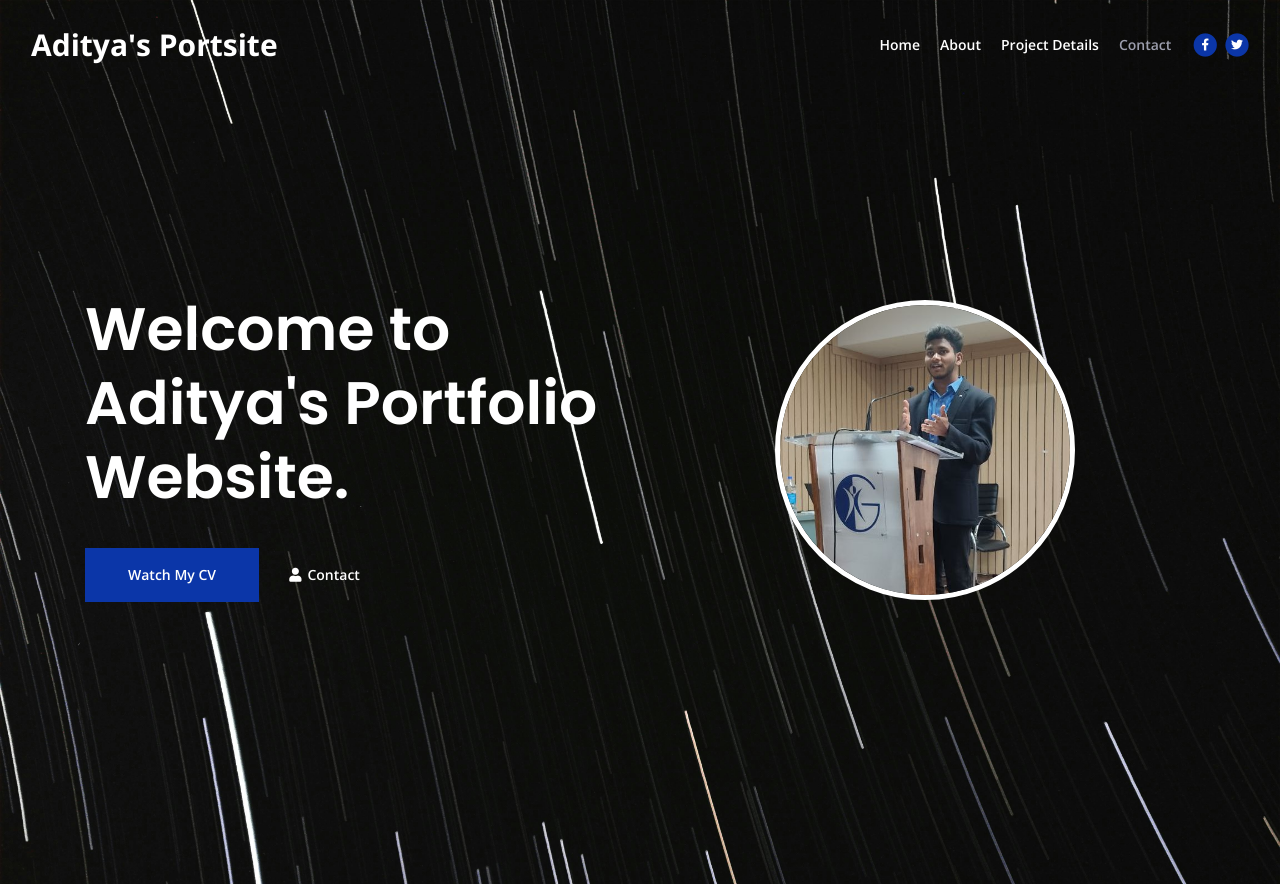
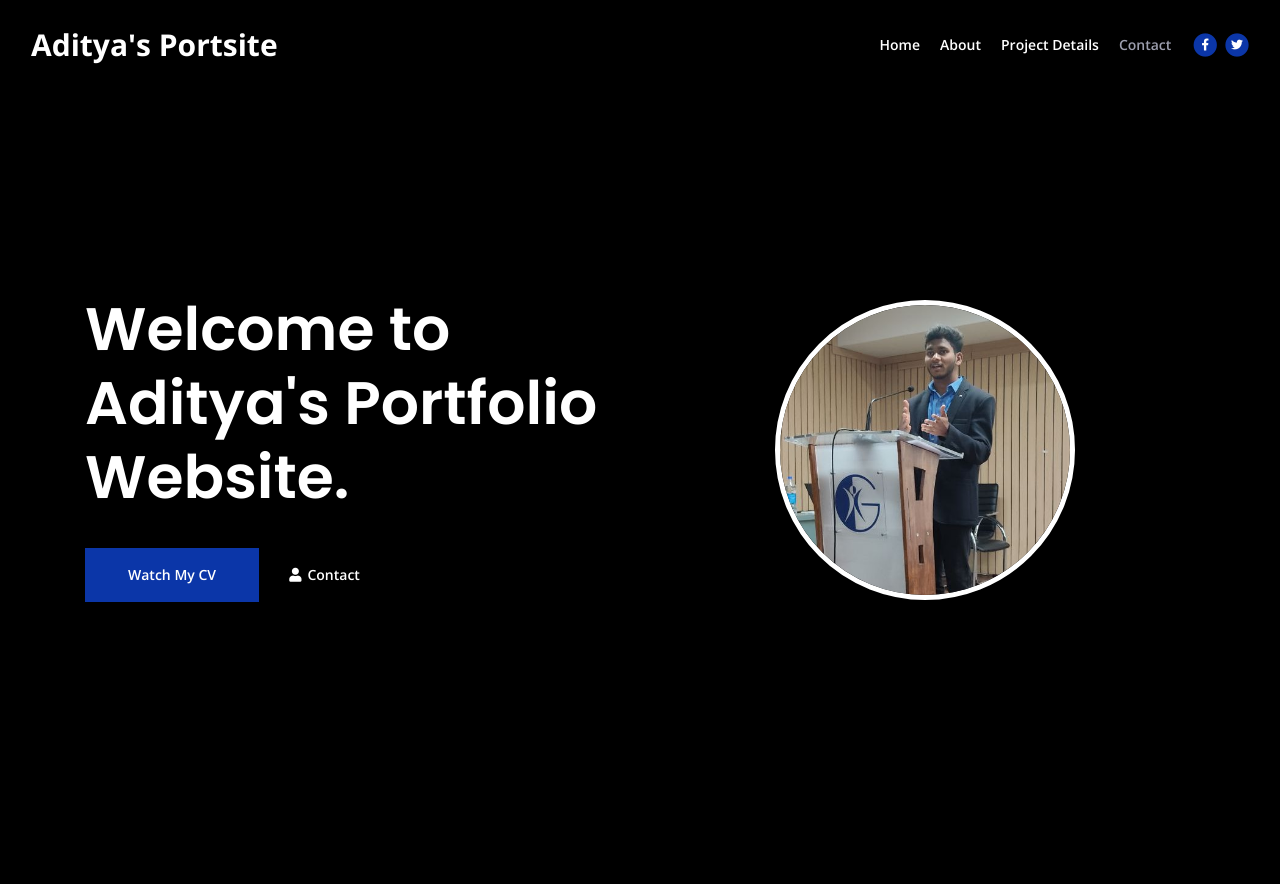
Before and after one commit to AdityaPandrekar/portfolio-website, a plain HTML site: page index.html in a window 1280 px wide. Shown: the top 884 px of the page. Drawn offline with nearby package versions, Linux system fonts and the light colour scheme.

Commit message:
changing header

```diff
--- a/css/styles.css
+++ b/css/styles.css
@@ -524,7 +524,7 @@ input[type='checkbox'] {
 .header {
 	padding-top: 7rem;
 	padding-bottom: 5.5rem;
-	background-image: url("/images/black.jpeg") ;
+	background-color: black ;
 	background-size: cover;
 	text-align: center;
 }
```
Also changed, not shown: images/black.jpeg (deleted).
